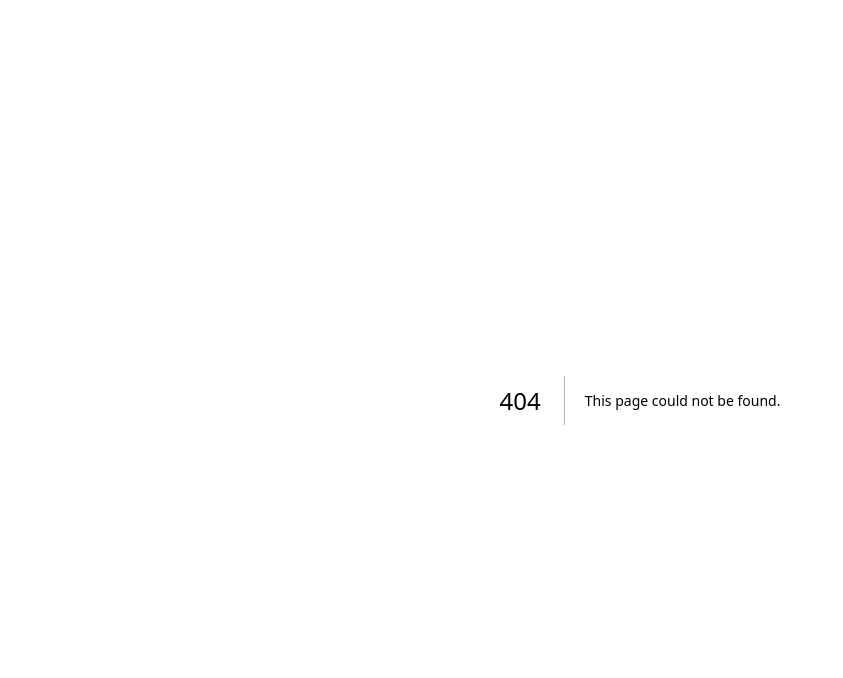
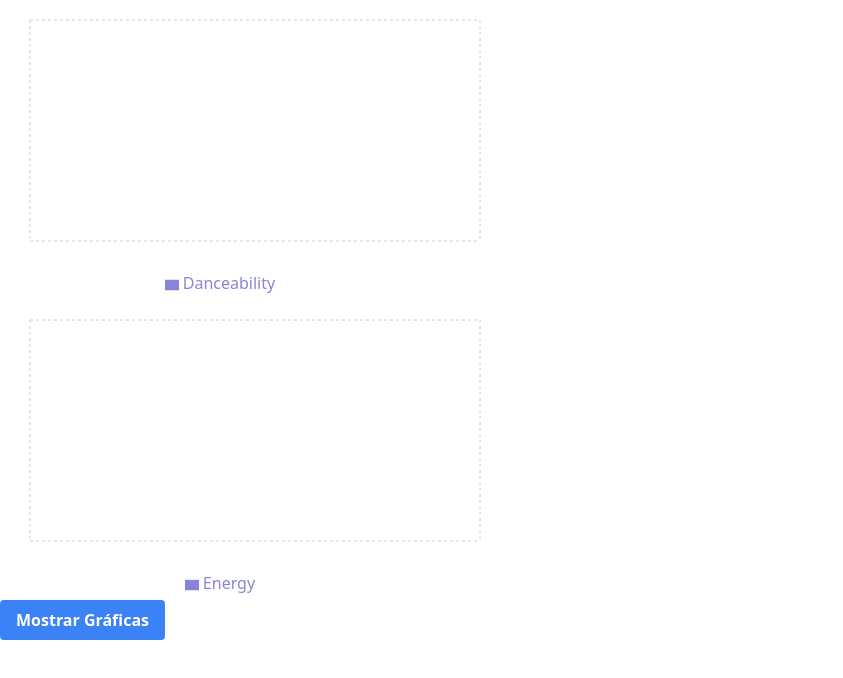
Before and after one commit to Jdelbarcogarza/music-taste-statistics, a Next.js app: page /graphs in a window 1280 px wide. Before the commit this address had no page. Shown: the top 678 px of the page, without its empty margins (0-843 px from the left). Built offline with nearby package versions, Linux system fonts and the light colour scheme; no server answers.

Commit message:
Added graphs

```diff
--- /dev/null
+++ b/components/GraphComponent.tsx
@@ -0,0 +1,36 @@
+import { PureComponent } from "react";
+import { NextPage } from "next";
+import { BarChart, Bar, Cell, XAxis, YAxis, CartesianGrid, Tooltip, Legend, ResponsiveContainer } from 'recharts';
+
+type GraphProps = {
+  data: any;
+  dataKey: any;
+}
+
+const GraphComponent: NextPage<GraphProps> = ({ data, dataKey }) => {
+  return (
+    <div>
+      <BarChart
+        width={500}
+        height={300}
+        data={data}
+        margin={{
+          top: 20,
+          right: 20,
+          left: -30,
+          bottom: 5,
+        }}
+        barSize={20}
+      >
+        <XAxis dataKey="name" scale="point" padding={{ left: 10, right: 10 }} />
+        <YAxis />
+        <Tooltip />
+        <Legend />
+        <CartesianGrid strokeDasharray="3 3" />
+        <Bar dataKey={dataKey} fill="#8884d8" background={{ fill: '#eee' }} />
+      </BarChart>
+    </div>
+  )
+}
+
+export default GraphComponent
--- a/package.json
+++ b/package.json
@@ -17,8 +17,10 @@
     "eslint": "8.36.0",
     "eslint-config-next": "13.2.4",
     "next": "13.2.4",
+    "prop-types": "^15.8.1",
     "react": "18.2.0",
     "react-dom": "18.2.0",
+    "recharts": "^2.5.0",
     "typescript": "5.0.2",
     "zustand": "^4.3.6"
   },
--- /dev/null
+++ b/pages/graphs.tsx
@@ -0,0 +1,130 @@
+import { NextPage } from "next";
+import { supabase } from "@/lib/supabaseInstance";
+import axios from "axios";
+import ExampleGraph from "../components/GraphComponent";
+import GraphComponent from "../components/GraphComponent";
+import { useState } from "react";
+
+type GraphProps = {
+  text: string;
+}
+
+let data = [
+  {
+    name: 'Page A',
+    uv: 4000,
+    pv: 2400,
+    amt: 2400,
+  },
+  {
+    name: 'Page B',
+    uv: 3000,
+    pv: 1398,
+    amt: 2210,
+  },
+  {
+    name: 'Page C',
+    uv: 2000,
+    pv: 9800,
+    amt: 2290,
+  },
+  {
+    name: 'Page D',
+    uv: 2780,
+    pv: 3908,
+    amt: 2000,
+  },
+  {
+    name: 'Page E',
+    uv: 1890,
+    pv: 4800,
+    amt: 2181,
+  },
+  {
+    name: 'Page F',
+    uv: 2390,
+    pv: 3800,
+    amt: 2500,
+  },
+  {
+    name: 'Page G',
+    uv: 3490,
+    pv: 4300,
+    amt: 2100,
+  },
+];
+
+const Graphs: NextPage = () => {
+
+  // let dataGraph: any = []
+  const [dataGraphDance, setDataDance] = useState(0)
+  const [dataGraphEnergy, setDataEnergy] = useState(0)
+
+  async function getTopTracks() {
+    const { data, error } = await supabase.auth.getSession();
+
+    const req = await axios.get("https://api.spotify.com/v1/me/top/tracks", {
+      headers: {
+        Authorization: `Bearer ${data.session?.provider_token}`,
+      },
+    });
+
+    let ids: string = ''
+
+    req.data.items.forEach((item: any) => {
+      ids += item.id + ','
+    })
+
+    const req2 = await axios.get("https://api.spotify.com/v1/audio-features", {
+      headers: {
+        Authorization: `Bearer ${data.session?.provider_token}`,
+      },
+      params: {
+        ids: ids,
+      }
+    });
+
+    console.log(req2.data.audio_features)
+
+    let arr: any = []
+    let arr2: any = []
+
+    req2.data.audio_features.forEach((item: any, i: any) => {
+      const obj = {
+        name: req.data.items[i].name,
+        Danceability: (item.danceability * 10).toFixed(2)
+      }
+      const obj2 = {
+        name: req.data.items[i].name,
+        Energy: (item.energy * 10).toFixed(2)
+      }
+      arr.push(obj)
+      arr2.push(obj2)
+    })
+
+    setDataDance(arr)
+    setDataEnergy(arr2)
+
+  }
+
+  return (
+    <div style={{
+      width: '100%',
+      height: '100%',
+      position: 'absolute',
+      top: '0',
+      bottom: '0',
+      left: '0',
+      right: '0',
+      margin: 'auto'
+    }}>
+      <GraphComponent data={dataGraphDance} dataKey='Danceability'/>
+      <GraphComponent data={dataGraphEnergy} dataKey='Energy'/>
+      <button className="bg-blue-500 hover:bg-blue-700 text-white font-bold py-2 px-4 rounded" onClick={getTopTracks}>
+        Mostrar Gráficas
+      </button>
+    </div>
+  )
+}
+
+export default Graphs
```
Also changed, not shown: 1 other file (tests, documents, lock files or other folders).
